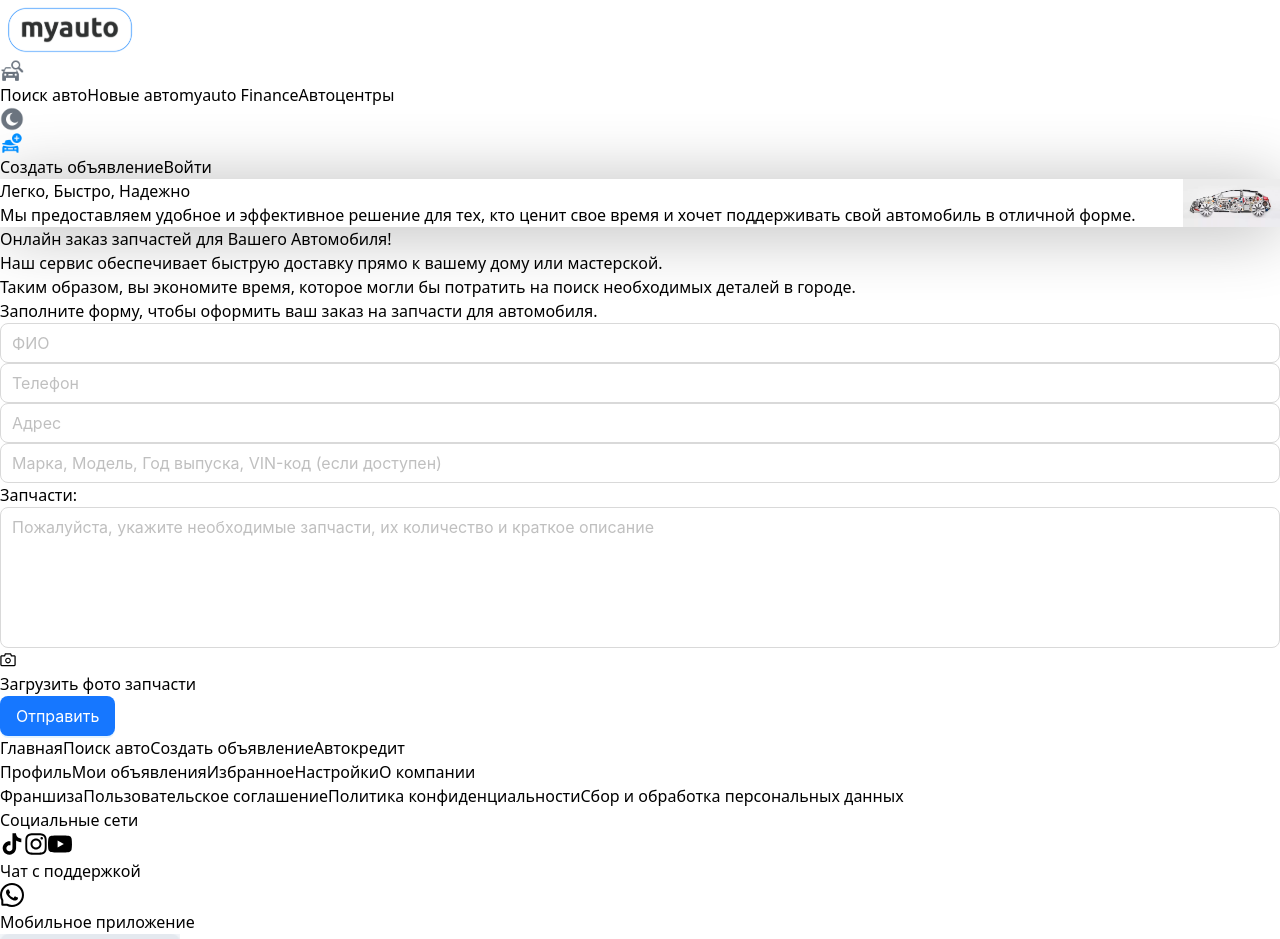
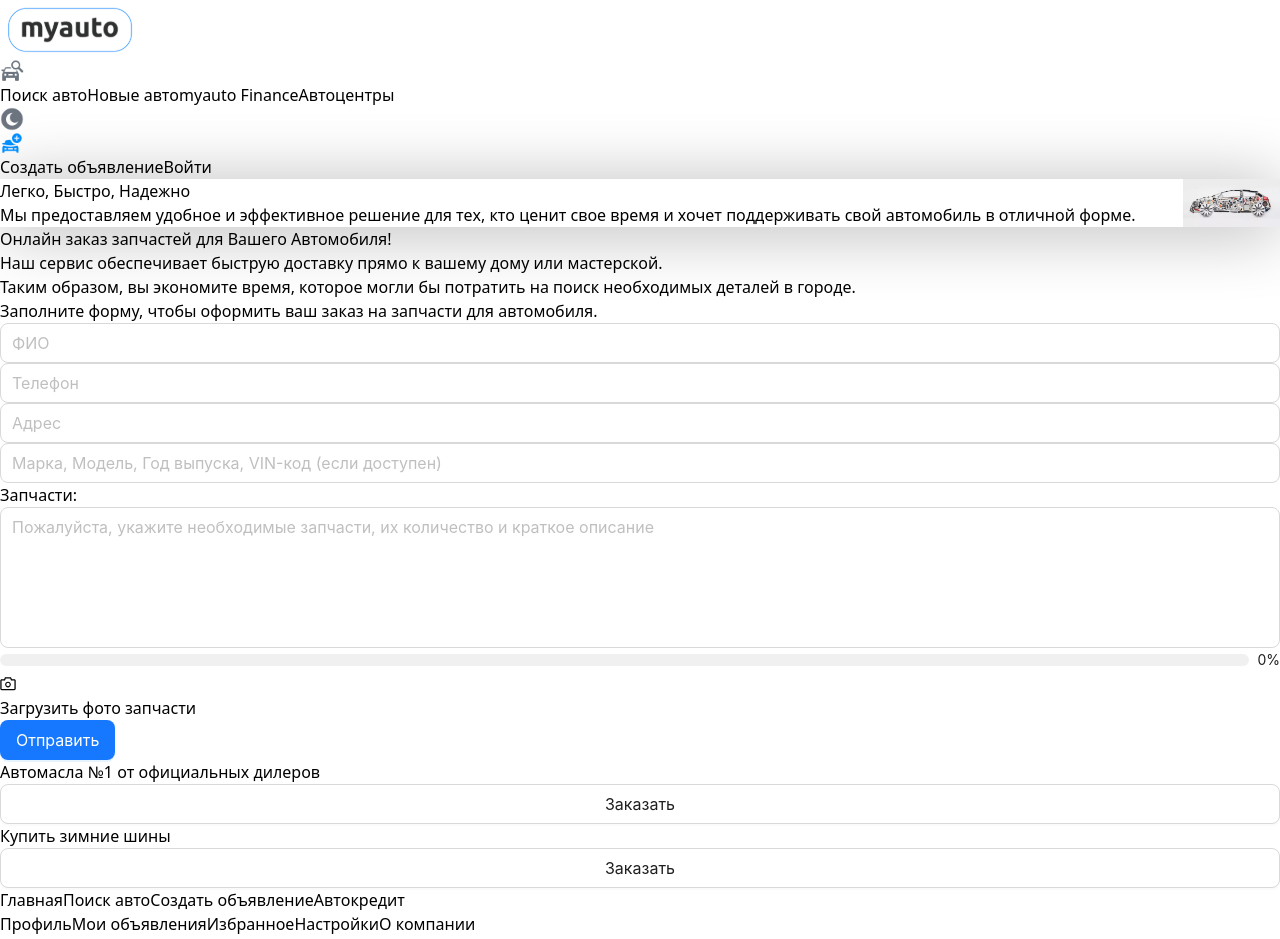
Before and after one commit to usmonabdullaev/myauto, a React (Create React App) app: page /online-ordering in a window 1280 px wide. Shown: the top 939 px of the page. Built offline with nearby package versions, Linux system fonts and the light colour scheme.

Commit message:
fix online-ordering

```diff
--- a/src/pages/OnlineOrdering.tsx
+++ b/src/pages/OnlineOrdering.tsx
@@ -1,14 +1,29 @@
-import { Badge, Button, Input, message } from "antd";
+import { Badge, Button, Input, message, Progress } from "antd";
 import React, { ChangeEvent, useState } from "react";
 import { CameraOutlined, DeleteOutlined } from "@ant-design/icons";
+
 import { filesToBase64 } from "../service/functions.ts";
 
 const OnlineOrdering = () => {
   const [desc, setDesc] = useState("");
   const [imageUrl, setImageUrl] = useState<string[]>([]);
 
-  const handleChange = async (e: ChangeEvent<HTMLInputElement>) => {
-    const files = e.target.files;
+  const handleChange = async (
+    e?: ChangeEvent<HTMLInputElement>,
+    drop: boolean = false,
+    dropFiles?: File[]
+  ) => {
+    if (drop) {
+      const files = dropFiles;
+      if (files?.length) {
+        if (imageUrl.length + files.length > 5) {
+          return message.warning("Максимум лимит изображение 5");
+        }
+        const base64s = await filesToBase64(files);
+        setImageUrl([...imageUrl, ...base64s]);
+      }
+    }
+    const files = e?.target.files;
     if (files) {
       if (imageUrl.length + Array.from(files).length > 5) {
         return message.warning("Максимум лимит изображение 5");
@@ -51,7 +66,7 @@ const OnlineOrdering = () => {
       </div>
 
       <div className="my-10">
-        <div className="grid grid-cols-12">
+        <div className="grid grid-cols-12 gap-8">
           <div className="col-span-9 bg-white rounded-xl p-4">
             <p className="font-semibold text-lg mb-8">
               Заполните форму, чтобы оформить ваш заказ на запчасти для
@@ -87,19 +102,25 @@ const OnlineOrdering = () => {
                 placeholder="Пожалуйста, укажите необходимые запчасти, их количество и краткое описание"
                 autoSize={{ minRows: 5, maxRows: 10 }}
               />
-              <div className="col-span-12 grid grid-cols-12 gap-4">
+              <Progress
+                percent={imageUrl.length * 20}
+                type="line"
+                className="col-span-12"
+                size={["100%", 12]}
+              />
+              <div className="col-span-12 grid grid-cols-5 gap-4">
                 {imageUrl.map((i, index) => (
-                  <div key={index} className="col-span-2 size-[140px]">
+                  <div key={index} className="col-span-1 size-[140px]">
                     <Badge
                       size="default"
                       className="size-full"
                       count={
                         <span
-                          onClick={() =>
+                          onClick={() => {
                             setImageUrl(
                               imageUrl.filter((_, index2) => index !== index2)
-                            )
-                          }
+                            );
+                          }}
                           className="bg-red-500 rounded-[50%] text-white size-[24px] flex items-center justify-center cursor-pointer"
                         >
                           <DeleteOutlined className="text-[12px]" />
@@ -110,20 +131,30 @@ const OnlineOrdering = () => {
                         src={i}
                         alt="Order"
                         className="size-full object-cover rounded-xl select-none"
-                        onError={(event) => {
-                          // Error handling
+                        onError={() => {
+                          message.warning("Invalid image type");
+                          setImageUrl(
+                            imageUrl.filter((_, index2) => index !== index2)
+                          );
                         }}
                       />
                     </Badge>
                   </div>
                 ))}
+                {imageUrl.length < 5 && (
                   <label
+                    onDragOver={(e) => e.preventDefault()}
+                    onDrop={(e) => {
+                      e.preventDefault();
+                      const files = Array.from(e.dataTransfer.files);
+                      handleChange(undefined, true, files);
+                    }}
                     htmlFor="files"
-                  className="border-dashed size-[140px] col-span-2 cursor-pointer border-[1px] border-gray-500 transition hover:border-sky-500 rounded-xl flex items-center justify-center bg-[#fafafa]"
+                    className="border-dashed size-[140px] col-span-1 cursor-pointer border-[1px] border-gray-500 transition hover:border-sky-500 rounded-xl flex items-center justify-center bg-[#fafafa]"
                   >
                     <input
                       type="file"
-                    accept=".png, .jpg, .jpeg, .heic"
+                      accept="image/*"
                       onChange={handleChange}
                       id="files"
                       multiple
@@ -140,13 +171,55 @@ const OnlineOrdering = () => {
                       </div>
                     </label>
                   </label>
+                )}
               </div>
             </div>
             <Button size="large" type="primary">
               Отправить
             </Button>
           </div>
-          <div className="col-span-3"></div>
+          <div className="col-span-3">
+            <div className="grid grid-cols-1 gap-8 h-full">
+              <div
+                className="col-span-1 rounded-xl bg-[#5946d7] p-6 flex flex-col justify-between"
+                style={{
+                  backgroundImage: "url(/order-banner-1.png)",
+                  backgroundRepeat: "no-repeat",
+                  backgroundSize: "cover",
+                }}
+              >
+                <p className="text-white text-2xl font-semibold">
+                  Автомасла №1 от официальных дилеров
+                </p>
+                <Button
+                  size="large"
+                  className="text-[#0379d7] font-semibold"
+                  block
+                >
+                  Заказать
+                </Button>
+              </div>
+              <div
+                className="col-span-1 rounded-xl bg-[#242729] p-6 flex flex-col justify-between"
+                style={{
+                  backgroundImage: "url(/order-banner-2.png)",
+                  backgroundRepeat: "no-repeat",
+                  backgroundSize: "cover",
+                }}
+              >
+                <p className="text-white text-2xl font-semibold">
+                  Купить зимние шины
+                </p>
+                <Button
+                  size="large"
+                  className="text-[#0379d7] font-semibold"
+                  block
+                >
+                  Заказать
+                </Button>
+              </div>
+            </div>
+          </div>
         </div>
       </div>
     </div>
```
Also changed, not shown: public/order-banner-1.png (added), public/order-banner-2.png (added). Lines whose indentation alone changed are shown as unchanged.
